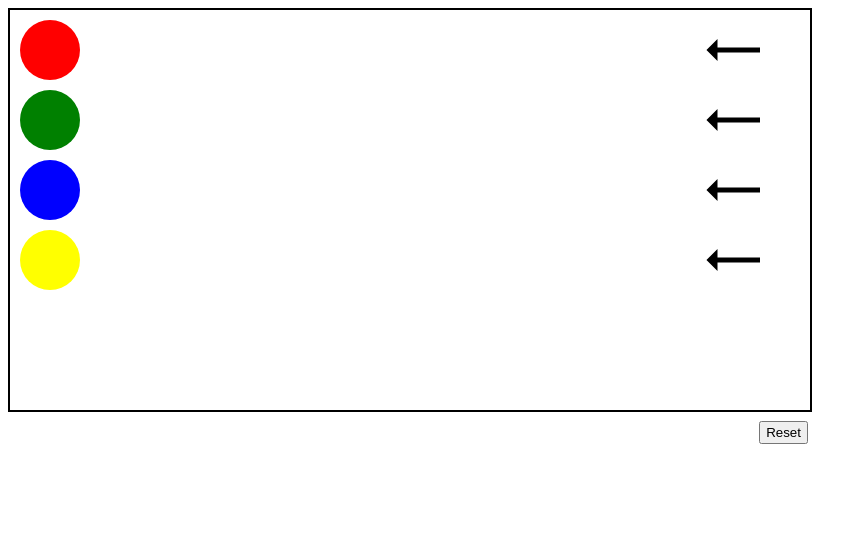
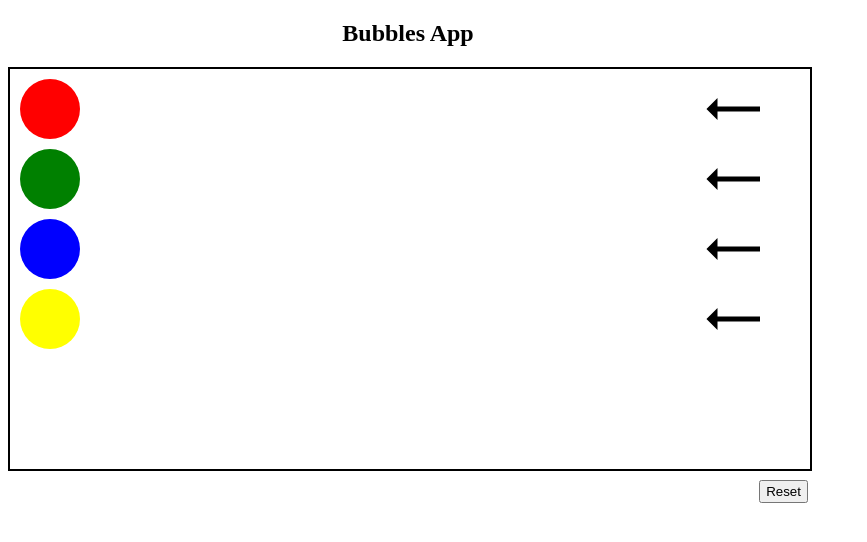
Before and after one commit to maverickamit/canvasjs-assignment, a website built with Vite: page index.html in a window 1280 px wide. Shown: the whole page, without its empty margins (0-867 px from the left). Built offline with nearby package versions, Linux system fonts and the light colour scheme.

Commit message:
add app title and update css

```diff
--- a/index.html
+++ b/index.html
@@ -6,8 +6,8 @@
     <title>Bubbles App</title>
   </head>
   <body>
+    <h2 class="title">Bubbles App</h2>
     <canvas id="myCanvas" width="800" height="400"></canvas>
-    <br />
     <div class="resetContainer">
       <button id="resetButton">Reset</button>
     </div>
--- a/style.css
+++ b/style.css
@@ -1,5 +1,12 @@
+body {
+  width: 800px;
+  user-select: none;
+}
 canvas {
   border: 2px solid black;
+}
+.title {
+  text-align: center;
 }
 .resetContainer {
   position: relative;
@@ -10,4 +17,5 @@ canvas {
   right: 0px;
   top: 5px;
   padding: 2px 5px;
+  cursor: pointer;
 }
```
